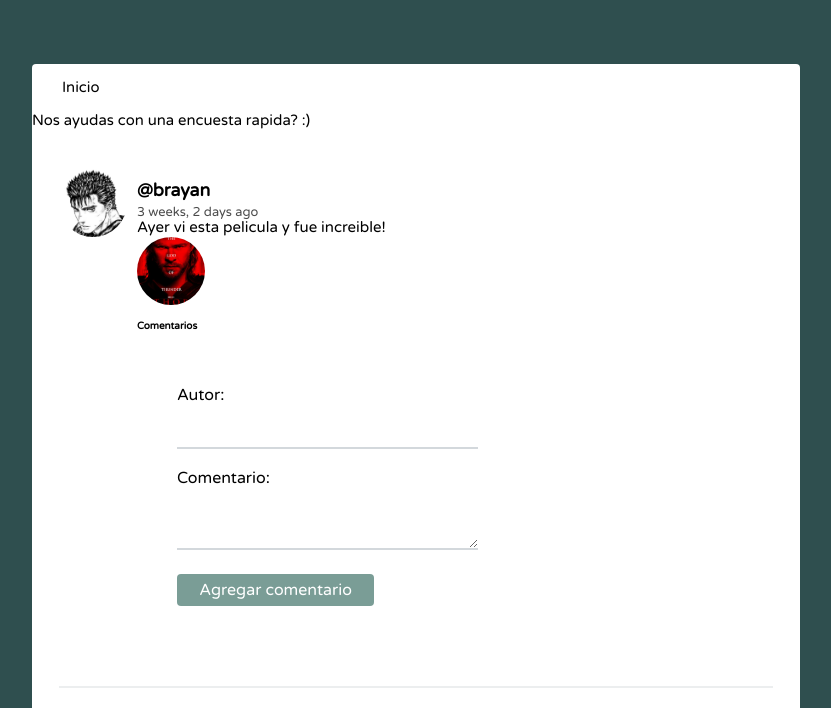
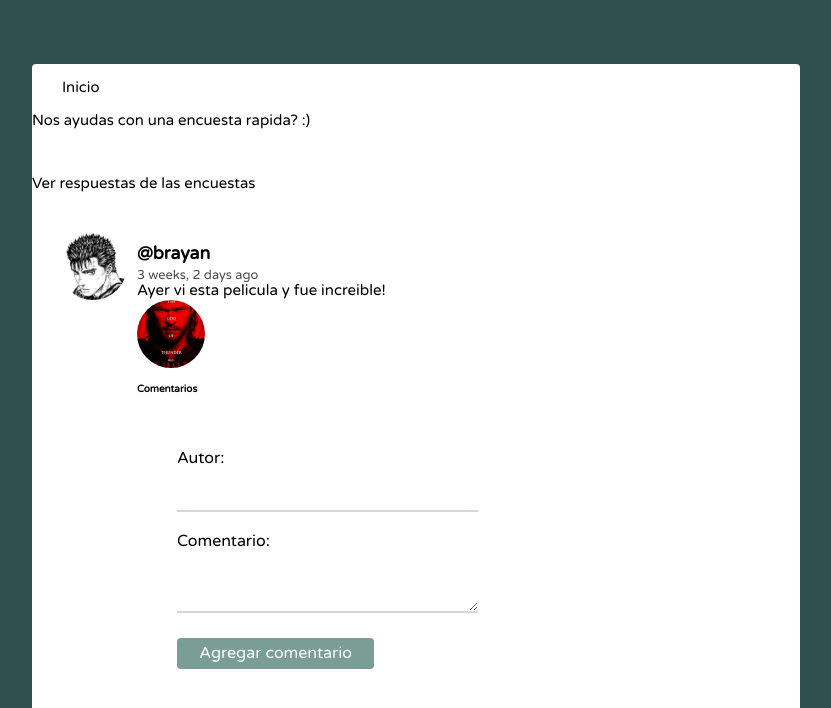
Before and after one commit to BryanX12/Meet-EAFIT, a Django app: page / in a window 1280 px wide. Shown: the part 76-784 px from the top of the page, without its empty margins (224-1055 px from the left). Run offline with Django 4.2, Linux system fonts and the light colour scheme; data comes from the database, SQL or seed files in the repository; both versions use the stored data as it was after the commit.

Commit message:
Empezando analitica de datos

```diff
--- a/social/templates/social/feed.html
+++ b/social/templates/social/feed.html
@@ -3,6 +3,12 @@
 {% block content %}
 
 <a href="{% url 'encuesta' %}" class="btn btn-primary">Nos ayudas con una encuesta rapida? :)</a>
+<br>
+<br>
+<br>
+<br>
+<br>
+<a href="{% url 'analitica_encuesta' %}" class="btn btn-primary">Ver respuestas de las encuestas</a>
 {% for post in posts %}
 <article>
     <div class="container-article">
--- a/social/urls.py
+++ b/social/urls.py
@@ -15,6 +15,7 @@ urlpatterns = [
                   path('follow/<str:username>/', views.follow, name='follow'),
                   path('unfollow/<str:username>/', views.unfollow, name='unfollow'),
                   path('posts/<int:post_id>/comment/', views.add_comment_to_post, name='post_comments'),
-                  path('encuesta/', views.encuesta, name='encuesta')
+                  path('encuesta/', views.encuesta, name='encuesta'),
+                  path('analitica_encuesta/', views.analitica_encuesta, name='analitica_encuesta')
 
               ] + static(settings.MEDIA_URL, document_root=settings.MEDIA_ROOT)
--- a/social/views.py
+++ b/social/views.py
@@ -1,9 +1,14 @@
+import os
 from django.shortcuts import render, redirect, get_object_or_404
+from social_django import settings
 from .models import *
 from .forms import UserRegisterForm, PostForm, CommentForm, EncuestaForm
 from django.contrib import messages
 from django.contrib.auth.models import User
 from django.contrib.auth.decorators import login_required
+import matplotlib.pyplot as plt
+import numpy as np
+
 
 def feed(request):
     posts = Post.objects.all()
@@ -101,3 +106,53 @@ def encuesta(request):
     else:
         form = EncuestaForm()
     return render(request, 'social/encuesta.html', {'form': form})
+
+
+def analitica_encuesta(request):
+    respuestas = Encuesta.objects.all()
+
+    # Obtener los datos de las respuestas
+    respuestas_gusta = [encuesta.gusta_meet_eafit for encuesta in respuestas]
+    respuestas_seguira_usando = [encuesta.seguira_usando for encuesta in respuestas]
+    respuestas_satisfaccion_carrera = [encuesta.satisfaccion_carrera for encuesta in respuestas]
+
+    # Generar gráfico: Gusto de Meet-EAFIT
+    plt.figure(figsize=(6, 4))
+    plt.hist(respuestas_gusta, bins=5, range=(1, 5), edgecolor='black')
+    plt.xlabel('Gusto de Meet-EAFIT')
+    plt.ylabel('Cantidad de Respuestas')
+    plt.title('Encuesta: Gusto de Meet-EAFIT')
+    plt.grid(True)
+    figura_path_gusta = os.path.join(settings.MEDIA_ROOT, 'graficos', 'grafico_gusta.png')
+    plt.savefig(figura_path_gusta)
+
+    # Generar gráfico: Seguirá usando Meet-EAFIT
+    plt.figure(figsize=(6, 4))
+    plt.hist(respuestas_seguira_usando, bins=5, range=(1, 5), edgecolor='black')
+    plt.xlabel('Seguirá usando Meet-EAFIT')
+    plt.ylabel('Cantidad de Respuestas')
+    plt.title('Encuesta: Seguirá usando Meet-EAFIT')
+    plt.grid(True)
+    figura_path_seguira_usando = os.path.join(settings.MEDIA_ROOT, 'graficos', 'grafico_seguira_usando.png')
+    plt.savefig(figura_path_seguira_usando)
+
+    # Generar gráfico: Satisfacción con la carrera
+    plt.figure(figsize=(6, 4))
+    plt.hist(respuestas_satisfaccion_carrera, bins=5, range=(1, 5), edgecolor='black')
+    plt.xlabel('Satisfacción con la carrera')
+    plt.ylabel('Cantidad de Respuestas')
+    plt.title('Encuesta: Satisfacción con la carrera')
+    plt.grid(True)
+    figura_path_satisfaccion_carrera = os.path.join(settings.MEDIA_ROOT, 'graficos', 'grafico_satisfaccion_carrera.png')
+    plt.savefig(figura_path_satisfaccion_carrera)
+
+
+    # Pasar los gráficos a la plantilla analitica_encuesta.html
+    contexto = {
+        'grafico_gusta': figura_path_gusta,
+        'grafico_seguira_usando': figura_path_seguira_usando,
+        'grafico_satisfaccion_carrera': figura_path_satisfaccion_carrera,
+
+    }
+
+    return render(request, 'social/analitica_encuesta.html', contexto)
```
Also changed, not shown: social_django/settings.py (+0 -8 lines), db.sqlite3.
